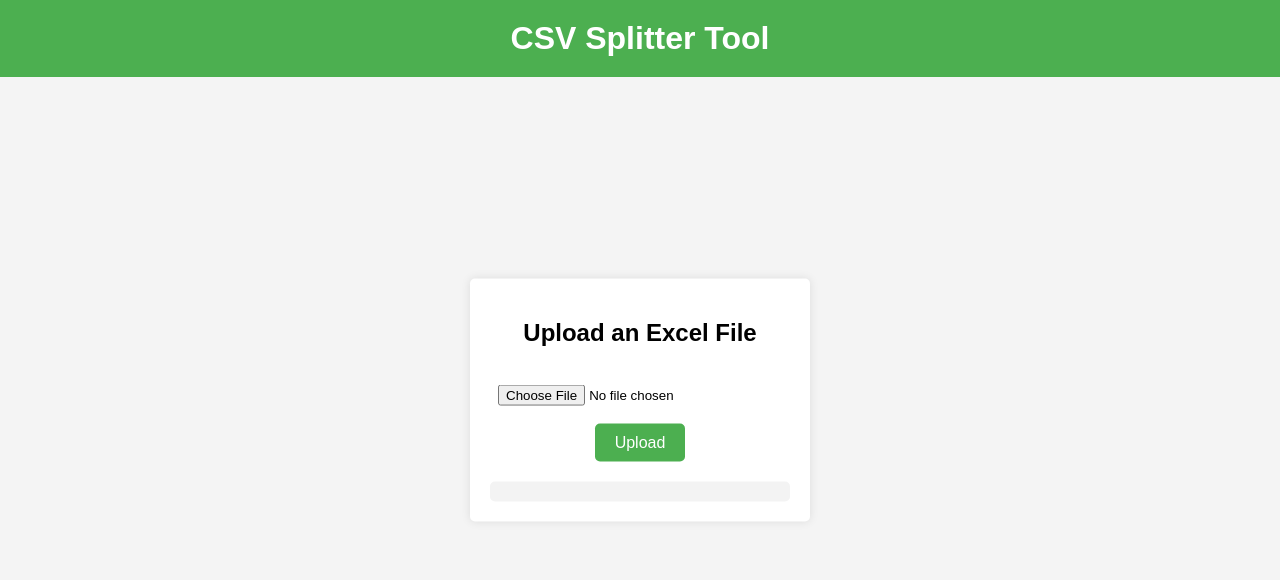
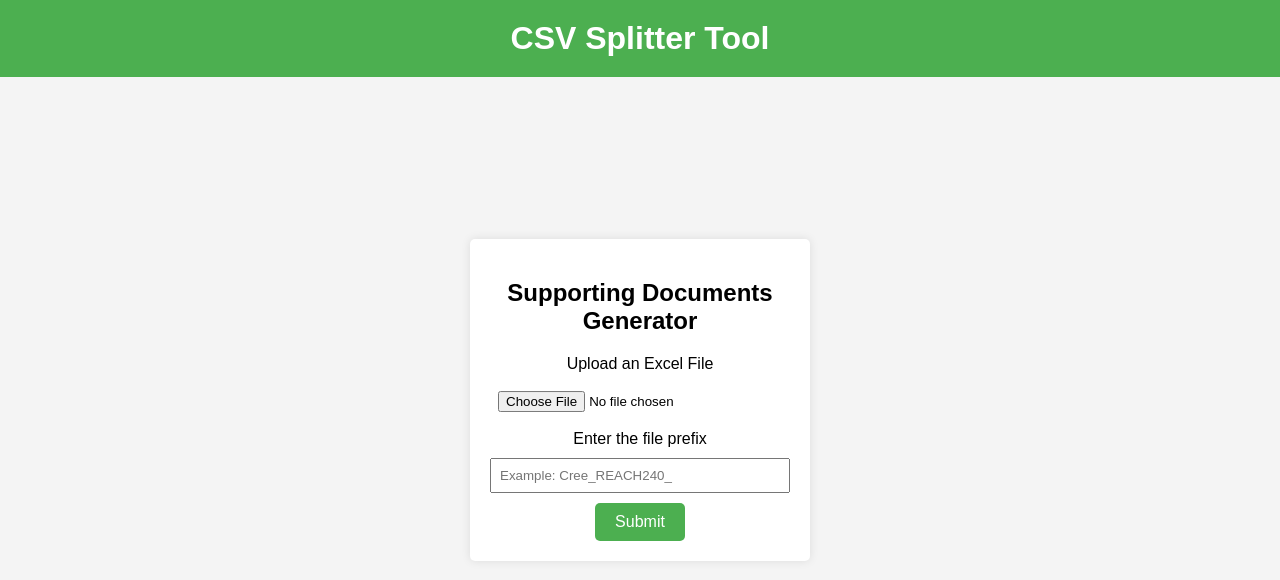
Before and after one commit to antonioleevoy/exceldistro, a Flask app: page / in a window 1280 px wide. Shown: the top 580 px of the page. Run offline with Flask 3, Linux system fonts and the light colour scheme.

Commit message:
updated interface

```diff
--- a/templates/upload.html
+++ b/templates/upload.html
@@ -5,40 +5,33 @@
     <meta name="viewport" content="width=device-width, initial-scale=1.0">
     <title>Distributor-Client CSV Tool</title>
     <link rel="stylesheet" href="{{ url_for('static', filename='style.css') }}">
+    <meta http-equiv="Cache-Control" content="no-cache, no-store, must-revalidate">
+    <meta http-equiv="Pragma" content="no-cache">
+    <meta http-equiv="Expires" content="0">
 </head>
 <body>
     <header>
         <h1>CSV Splitter Tool</h1>
     </header>
     <div class="container">
-        <h2>Upload an Excel File</h2>
+        <h2>Supporting Documents Generator</h2>
         <form id="upload-form" enctype="multipart/form-data">
-            <input type="file" name="file" accept=".xlsx, .xls" required>
-            <input type="submit" id="upload-button" value="Upload">
+            <div class="form-group">
+                <label for="fileattach">Upload an Excel File</label>
+                <input type="file" id="fileattach" name="file" accept=".xlsx, .xls" required>
+            </div>
+            <div class="form-group">
+                <label for="fileprefix">Enter the file prefix</label>
+                <input type="text" id="fileprefix" name="prefix" placeholder="Example: Cree_REACH240_" required>
+            </div>
+            <input type="submit" id="upload-button" value="Submit">
         </form>
-        <div class="progress">
-            <div class="progress-bar" id="progress-bar"></div>
-        </div>
         <div id="message"></div>
     </div>
     <script src="https://code.jquery.com/jquery-3.6.0.min.js"></script>
     <script>
-        $(document).ready(function(){
-            var dots = 0;
-            var interval;
-
-            function startDots() {
-                interval = setInterval(function() {
-                    dots = (dots + 1) % 4;
-                    $('#dots').text('.'.repeat(dots));
-                }, 500);
-            }
-
-            function stopDots() {
-                clearInterval(interval);
-            }
-
-            $('#upload-form').on('submit', function(event){
+        $(document).ready(function() {
+            $('#upload-form').on('submit', function(event) {
                 event.preventDefault();
                 var formData = new FormData(this);
                 $('#upload-button').val('Processing...').prop('disabled', true);
@@ -51,34 +44,19 @@
                     contentType: false,
                     processData: false,
                     success: function(response) {
-                        if(response.error) {
+                        if (response.error) {
                             $('#message').html('<p style="color: red;">' + response.error + '</p>');
-                            $('#upload-button').val('Upload').prop('disabled', false);
+                            $('#upload-button').val('Submit').prop('disabled', false);
                         } else {
-                            $('#message').html('<p style="color: green;">File processing started... Please wait<span id="dots"></span></p>');
-                            updateProgress();
-                            startDots();
+                            $('#message').html('<p style="color: green;">Success. Files are Ready!</p><a href="/download/' + response.filename + '" class="download-button">Download ZIP</a>');
+                            $('#upload-button').val('Submit').prop('disabled', false);
                         }
                     },
                     error: function() {
                         $('#message').html('<p style="color: red;">An error occurred while uploading the file.</p>');
-                        $('#upload-button').val('Upload').prop('disabled', false);
+                        $('#upload-button').val('Submit').prop('disabled', false);
                     }
                 });
-
-                function updateProgress() {
-                    $.get('/progress', function(data) {
-                        var progress = data.progress;
-                        $('#progress-bar').css('width', progress + '%').text(progress + '%');
-                        if (progress < 100) {
-                            setTimeout(updateProgress, 500);
-                        } else {
-                            stopDots();
-                            $('#message').html('<p style="color: green;">Success! <a href="/download/clients_csv.zip">Download ZIP</a></p>');
-                            $('#upload-button').val('Upload').prop('disabled', false);
-                        }
-                    });
-                }
             });
         });
     </script>
```
